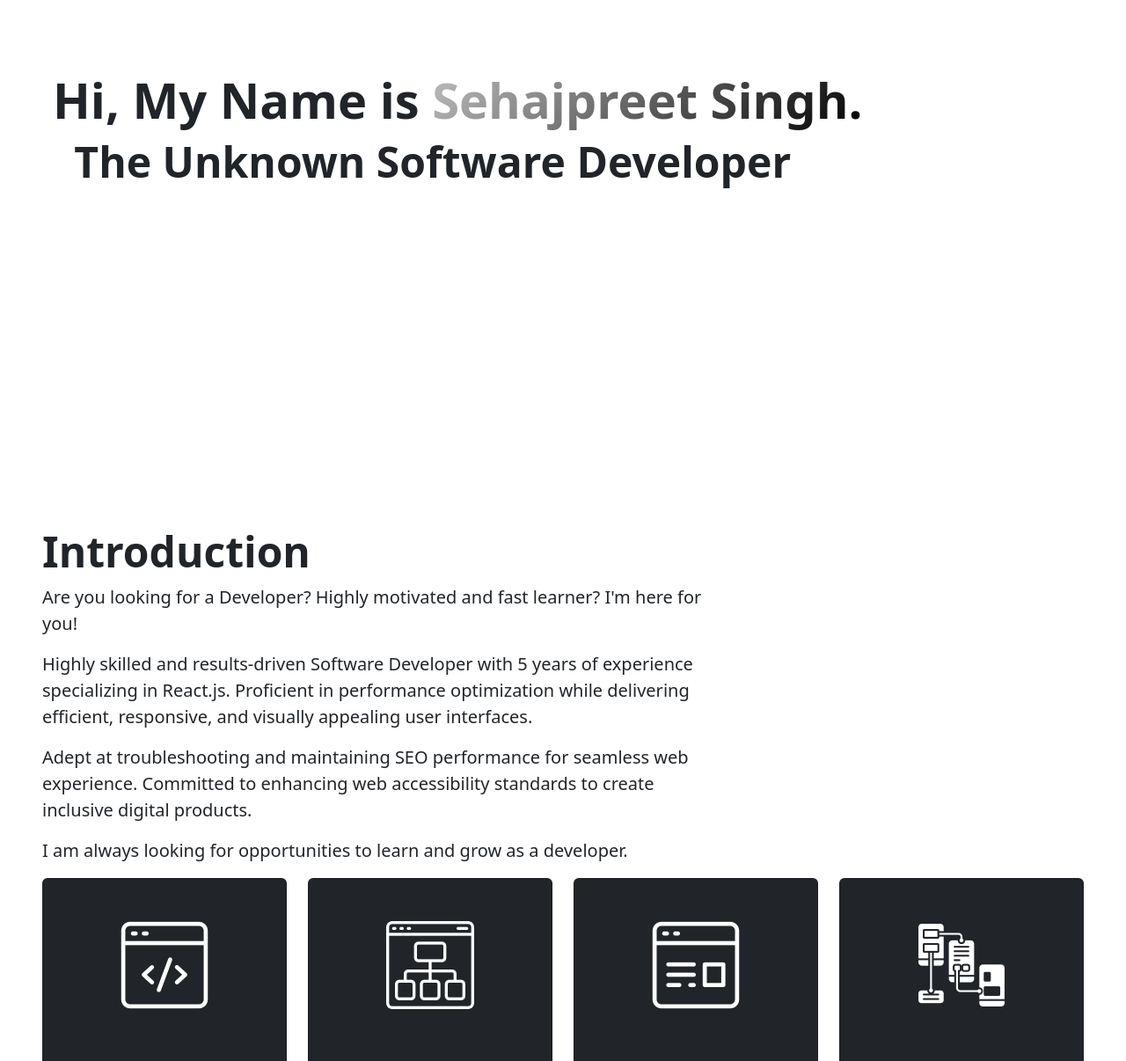
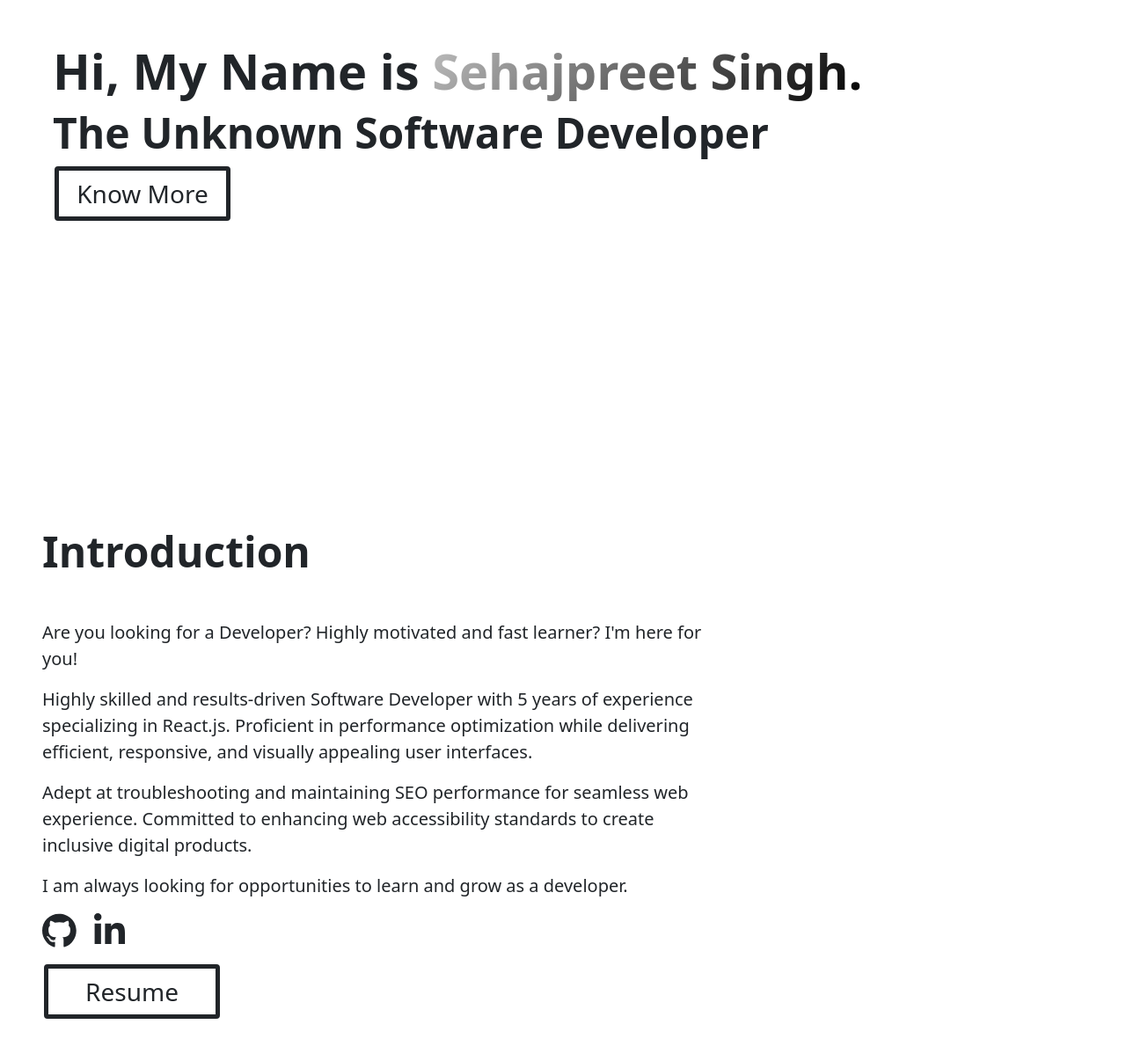
Before and after one commit to sehaj97/isehaj, a Next.js app: page / in a window 1280 px wide. Shown: the part 250-1456 px from the top of the page at 88% size. Built offline with nearby package versions, Linux system fonts and the light colour scheme.

Commit message:
minimal portfolio ready

```diff
--- a/src/app/globals.css
+++ b/src/app/globals.css
@@ -25,3 +25,42 @@ body {
     )
     rgb(var(--background-start-rgb));
 }
+
+.btn-animated {
+  border-radius: 4px;
+  background-color: #ffffff;
+  border: 5px solid rgb(33, 37, 41);
+  color: rgb(33, 37, 41);
+  text-align: center;
+  font-size: 28px;
+  padding: 5px;
+  width: 200px;
+  transition: all 0.5s;
+  cursor: pointer;
+  margin: 2px;
+}
+
+.btn-animated span {
+  cursor: pointer;
+  display: inline-block;
+  position: relative;
+  transition: 0.5s;
+}
+
+.btn-animated span:after {
+  content: "\00bb";
+  position: absolute;
+  opacity: 0;
+  top: 0;
+  right: -20px;
+  transition: 0.5s;
+}
+
+.btn-animated:hover span {
+  padding-right: 25px;
+}
+
+.btn-animated:hover span:after {
+  opacity: 1;
+  right: 0;
+}
--- a/src/app/page.js
+++ b/src/app/page.js
@@ -17,14 +17,17 @@ import {
   faBitbucket,
   faSearchengin,
   faAccessibleIcon,
+  faLinkedinIn,
 } from "@fortawesome/free-brands-svg-icons";
 import {
+  faAngleUp,
   faC,
   faCode,
   faCommentSms,
   faDatabase,
   faLeaf,
 } from "@fortawesome/free-solid-svg-icons";
+import Link from "next/link";
 const Wrapper = styled.section`
   width: 100vw;
   height: 100vh;
@@ -36,7 +39,7 @@ export default function Home() {
     <>
       {/* intro section */}
       <Wrapper
-        className="mx-auto my-auto p-5 d-flex align-items-center justify-content-start"
+        className="mx-auto my-auto p-5 d-flex align-items-center justify-content-start text-dark"
         id="home"
       >
         <Hero />
@@ -46,29 +49,52 @@ export default function Home() {
       {/* <Servicepage/> */}
 
       {/* detailed info section */}
-      <section className="mx-auto my-auto p-5 d-flex flex-col justify-content-start bg-white">
+      <section
+        className="mx-auto my-auto p-5 d-flex flex-col justify-content-start bg-white text-dark"
+        id="intro"
+      >
         <div className="row">
-          <div className="col-sm-10 col-md-8">
-            <h1 className="display-5 fw-bold .text-dark">Introduction</h1>
+          <div className="col-sm-10 col-md-8 mb-5">
+            <h1 className="display-5 fw-bold text-dark mb-5">Introduction</h1>
             <p className="fs-5 .text-dark">
               Are you looking for a Developer? Highly motivated and fast
               learner? I'm here for you!
             </p>
-            <p className="fs-5 .text-dark">
+            <p className="fs-5 text-dark">
               Highly skilled and results-driven Software Developer with 5 years
               of experience specializing in React.js. Proficient in performance
               optimization while delivering efficient, responsive, and visually
               appealing user interfaces.
             </p>
-            <p className="fs-5 .text-dark">
+            <p className="fs-5 text-dark">
               Adept at troubleshooting and maintaining SEO performance for
               seamless web experience. Committed to enhancing web accessibility
               standards to create inclusive digital products.
             </p>
-            <p className="fs-5 .text-dark">
+            <p className="fs-5 text-dark">
               I am always looking for opportunities to learn and grow as a
               developer.
             </p>
+
+            <p className="fs-5 d-flex text-dark my-3">
+              <Link
+                href="https://www.github.com/sehaj97"
+                className="d-flex justify-content-start align-items-center text-dark pr-5"
+              >
+                <FontAwesomeIcon icon={faGithub} size="2x" />
+              </Link>
+              <Link
+                href="https://www.linkedin.com/in/sehajpreetsingh/"
+                className="d-flex justify-content-start align-items-center text-dark"
+              >
+                <FontAwesomeIcon icon={faLinkedinIn} size="2x" />
+              </Link>
+            </p>
+            <Link href="/assets/resume.pdf">
+              <button class="btn-animated" href="#intro">
+                <span>Resume</span>
+              </button>
+            </Link>
           </div>
           <div className="col"></div>
         </div>
@@ -132,7 +158,10 @@ export default function Home() {
       </section>
 
       {/* tech skills section */}
-      <section className="mx-auto my-auto p-5 d-flex flex-col justify-content-start bg-white">
+      <section
+        className="mx-auto my-auto p-5 d-flex flex-col justify-content-start bg-white text-dark"
+        id="tech"
+      >
         <div className="row mb-5">
           <div className="col-sm-10 col-md-8">
             <h1 className="display-5 fw-bold ">Technical Skills</h1>
@@ -233,6 +262,52 @@ export default function Home() {
       {/* experience section */}
       {/* projects section */}
       {/* {contact me} */}
+
+      <section
+        className="mx-auto my-auto p-5 d-flex flex-col justify-content-start bg-white text-dark"
+        id="tech"
+      >
+        <div className="row mb-5">
+          <div className="col-sm-10 col-md-8">
+            <h1 className="display-5 fw-bold ">Contact</h1>
+          </div>
+        </div>
+        <div className="row mb-5">
+          <div className="col-sm-10 col-md-8">
+            <h3 className="fw-bold ">Let's Work Together</h3>
+            <Link href="mailto:sehajmagan@gmail.com">
+              <button
+                class="btn-animated"
+                href="#intro"
+                style={{ width: "230px" }}
+              >
+                <span>Call to Action</span>
+              </button>
+            </Link>
+            <p className="fs-5 d-flex text-dark my-3">
+              <Link
+                href="https://www.github.com/sehaj97"
+                className="d-flex justify-content-start align-items-center text-dark pr-5"
+              >
+                <FontAwesomeIcon icon={faGithub} size="2x" />
+              </Link>
+              <Link
+                href="https://www.linkedin.com/in/sehajpreetsingh/"
+                className="d-flex justify-content-start align-items-center text-dark pr-5"
+              >
+                <FontAwesomeIcon icon={faLinkedinIn} size="2x" />
+              </Link>
+
+              <Link
+                href="/#home"
+                className="d-flex justify-content-start align-items-center text-dark"
+              >
+                <FontAwesomeIcon icon={faAngleUp} size="2x" />
+              </Link>
+            </p>
+          </div>
+        </div>
+      </section>
     </>
   );
 }
--- a/src/components/Hero/index.js
+++ b/src/components/Hero/index.js
@@ -1,5 +1,6 @@
 "use client";
 
+import Link from "next/link";
 import styled from "styled-components";
 const NamedText = styled.span`
   background-image: linear-gradient(135deg, #bfbfbf 0%, #000000 100%);
@@ -14,11 +15,16 @@ function Hero() {
         Hi, My Name is <NamedText>Sehajpreet Singh.</NamedText>
       </h1>
       <h1
-        className="display-5 fw-bold animate__animated animate__pulse animate__infinite animate__slower"
+        className="display-5 fw-bold  animate__animated animate__fadeInLeft animate__slow"
         id="who"
       >
-        &nbsp; The Unknown Software Developer
+        The Unknown Software Developer
       </h1>
+      <Link href="/#intro">
+        <button class="btn-animated" href="#intro">
+          <span>Know More </span>
+        </button>
+      </Link>
     </div>
   );
 }
```
Also changed, not shown: 1 other file (tests, documents, lock files or other folders).
